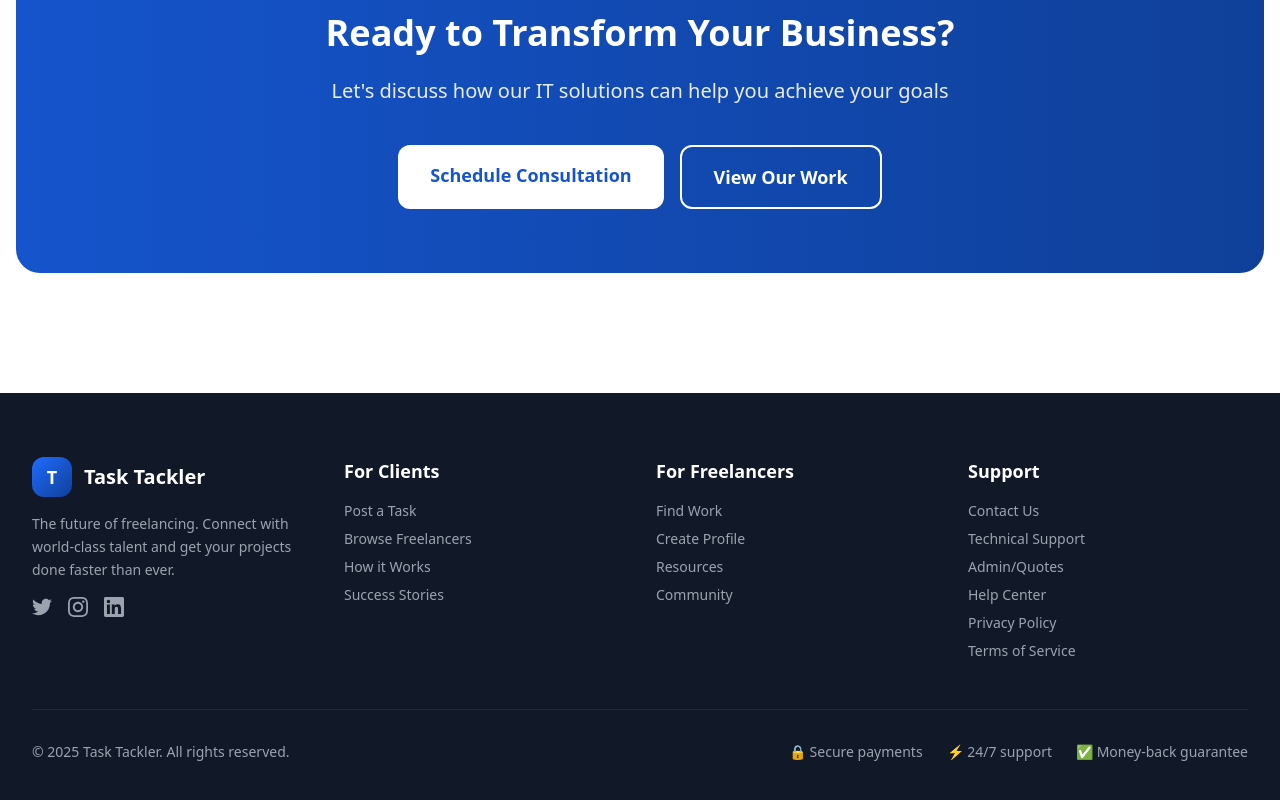
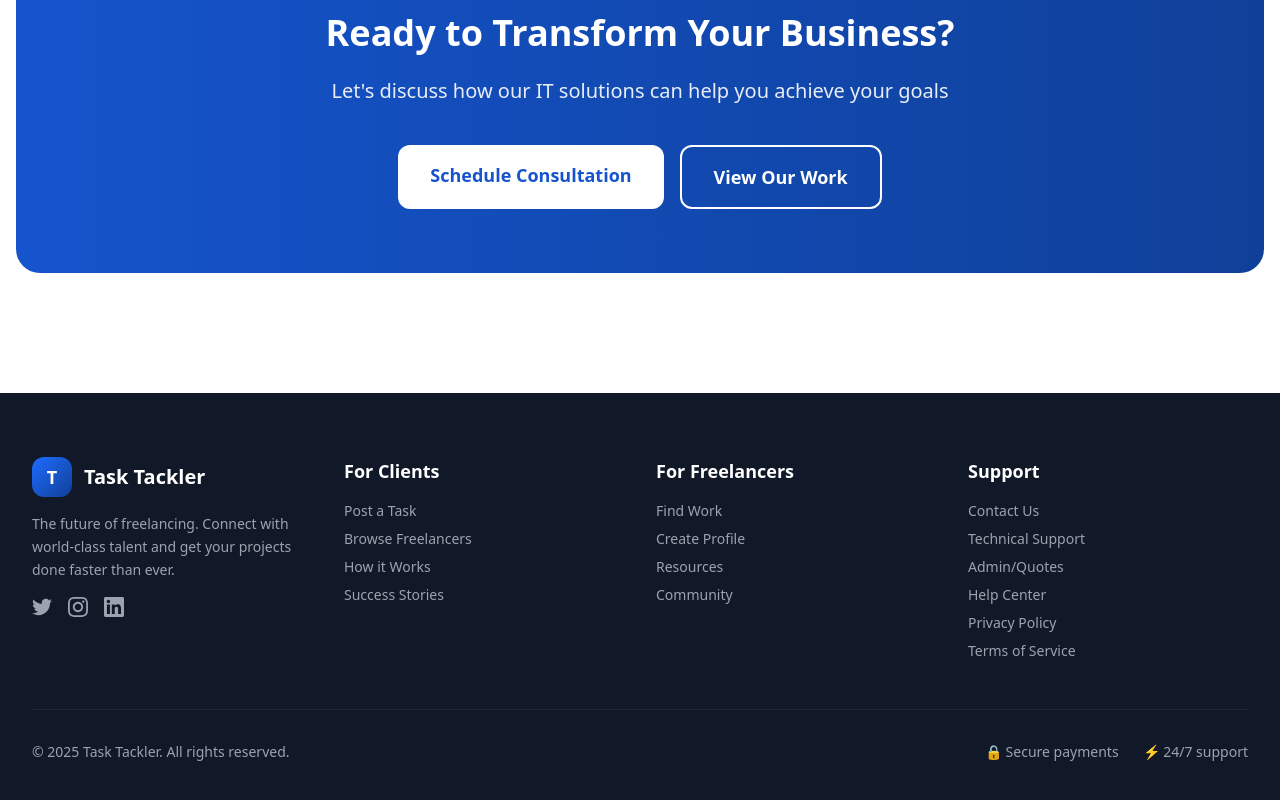
Before and after one commit to DineshPrajapat2011/TaskTackler, a Next.js app: page / in a window 1280 px wide. Shown: the part 2304-3104 px from the top of the page. Built offline with nearby package versions, Linux system fonts and the light colour scheme.

Commit message:
Remove money-back guarantee mention from footer for clarity

```diff
--- a/components/Footer.tsx
+++ b/components/Footer.tsx
@@ -78,7 +78,6 @@ export function Footer() {
           <div className="flex items-center gap-6 text-sm text-gray-400">
             <span>🔒 Secure payments</span>
             <span>⚡ 24/7 support</span>
-            <span>✅ Money-back guarantee</span>
           </div>
         </div>
       </div>
```
